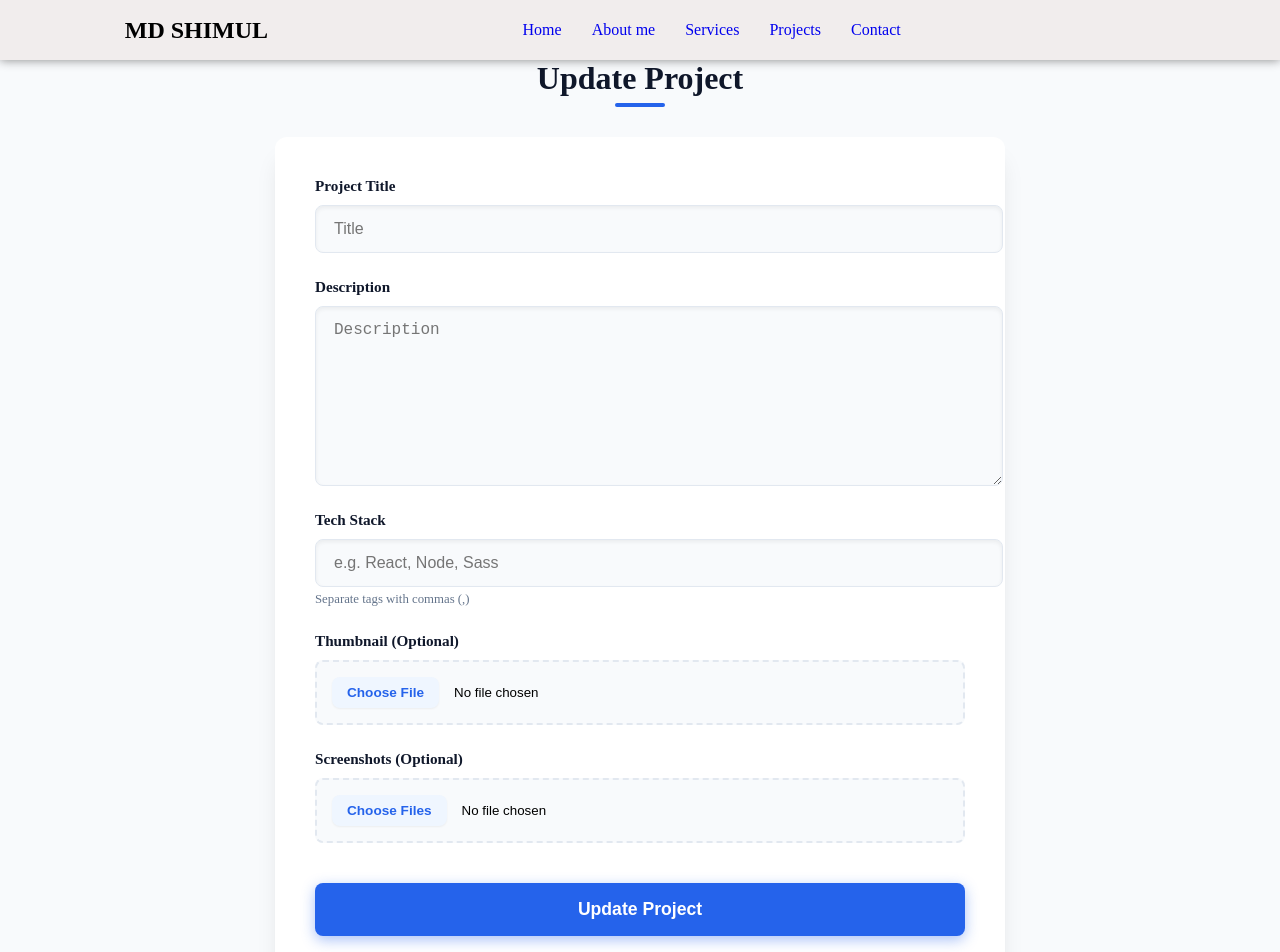
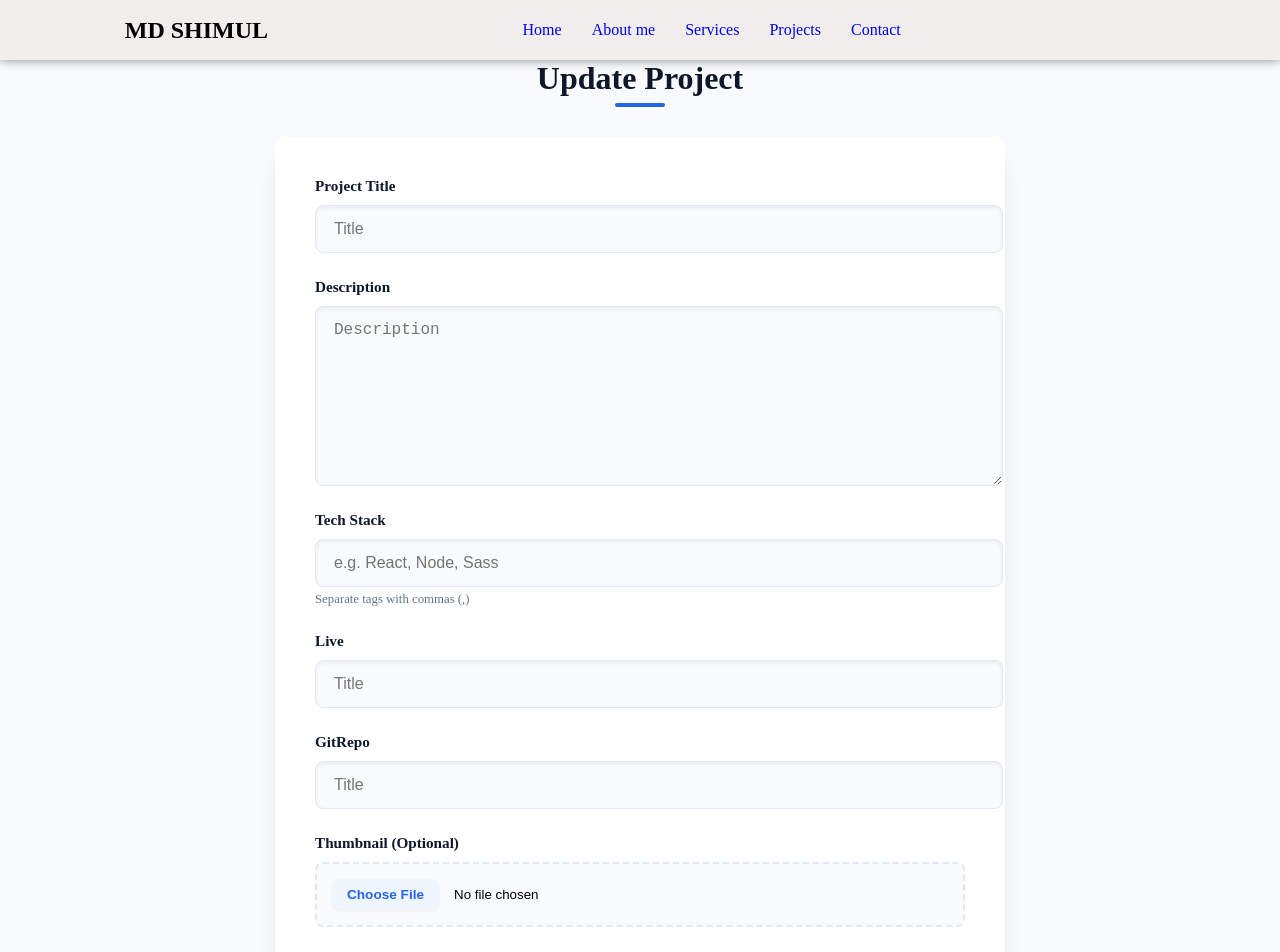
Before and after one commit to DarkEgale/MernPortfolio, a React (Vite) app: page /admin/update in a window 1280 px wide. Shown: the top 952 px of the page. Built offline with nearby package versions, Linux system fonts and the light colour scheme.

Commit message:
add live link

```diff
--- a/src/Components/Admin/ProjectUpload/ProjectUpload.jsx
+++ b/src/Components/Admin/ProjectUpload/ProjectUpload.jsx
@@ -1,12 +1,14 @@
-import React, { useState } from 'react';
-import './ProjectUpload.scss';
+import React, { useState } from "react";
+import "./ProjectUpload.scss";
 
 export const UploadProject = () => {
-    const [title, setTitle] = useState('');
-    const [description, setDescription] = useState('');
-    const [techStack, setTechStack] = useState('');
+  const [title, setTitle] = useState("");
+  const [description, setDescription] = useState("");
+  const [techStack, setTechStack] = useState("");
   const [thumbnail, setThumbnail] = useState(null);
   const [screenShots, setScreenShots] = useState([]);
+  const [live,setLive]=useState('')
+  const [gitrepo,setGitRepo]=useState('')
   const [loading, setLoading] = useState(false);
 
   const handleSubmit = async (e) => {
@@ -14,38 +16,49 @@ export const UploadProject = () => {
     setLoading(true);
 
     const formData = new FormData();
-        formData.append('title', title);
-        formData.append('description', description);
+    formData.append("title", title);
+    formData.append("description", description);
+    formData.append('live',live);
+    formData.append('gitrepo',gitrepo)
 
-        const techArray = techStack.split(',').map(item => item.trim()).filter(item => item !== "");
-        formData.append('techStack', JSON.stringify(techArray));
+    const techArray = techStack
+      .split(",")
+      .map((item) => item.trim())
+      .filter((item) => item !== "");
+    formData.append("techStack", JSON.stringify(techArray));
 
     if (thumbnail) {
-            formData.append('thumbnail', thumbnail);
+      formData.append("thumbnail", thumbnail);
     }
 
     if (screenShots.length > 0) {
       screenShots.forEach((file) => {
-                formData.append('screenShots', file);
+        formData.append("screenShots", file);
       });
     }
 
     try {
-            const response = await fetch('https://mernportfolio-7x6r.onrender.com/api/admin/create', {
-                method: 'POST',
+      const response = await fetch(
+        "https://mernportfolio-7x6r.onrender.com/api/admin/create",
+        {
+          method: "POST",
           body: formData,
-                credentials: 'include',
-            });
+          credentials: "include",
+        },
+      );
 
       const result = await response.json();
 
       if (response.ok) {
         alert("Project Uploaded Successfully!");
-                setTitle('');
-                setDescription('');
-                setTechStack('');
+        setTitle("");
+        setDescription("");
+        setLive('')
+        setGitRepo('')
+        setTechStack("");
         setThumbnail(null);
         setScreenShots([]);
+
       } else {
         alert(result.message || "Upload failed");
       }
@@ -90,7 +103,31 @@ export const UploadProject = () => {
             onChange={(e) => setTechStack(e.target.value)}
             required
           />
-                    <small style={{color: '#64748b', fontSize: '0.8rem'}}>Separate tags with commas (,)</small>
+          <small style={{ color: "#64748b", fontSize: "0.8rem" }}>
+            Separate tags with commas (,)
+          </small>
+        </div>
+
+        <div className="input-group">
+          <label htmlFor="">Live</label>
+          <input
+            type="text"
+            placeholder="Title"
+            value={live}
+            onChange={(e) => setTitle(e.target.value)}
+            required
+          />
+        </div>
+
+        <div className="input-group">
+          <label htmlFor="">GitRepo:</label>
+          <input
+            type="text"
+            placeholder="Title"
+            value={gitrepo}
+            onChange={(e) => setTitle(e.target.value)}
+            required
+          />
         </div>
 
         <div className="input-group">
--- a/src/Components/Admin/UpdateProject/UpdateProject.jsx
+++ b/src/Components/Admin/UpdateProject/UpdateProject.jsx
@@ -4,6 +4,8 @@ import './UpdateProject.scss';
 export const UpdateProject = ({ projectId, onUpdateSuccess }) => {
     const [title, setTitle] = useState('');
     const [description, setDescription] = useState('');
+    const [live,setLive]=useState('');
+    const [gitrepo,setGitRepo]=useState('')
     const [techStack, setTechStack] = useState('');
     const [thumbnail, setThumbnail] = useState(null);
     const [screenShots, setScreenShots] = useState([]);
@@ -20,6 +22,8 @@ export const UpdateProject = ({ projectId, onUpdateSuccess }) => {
                     setTitle(data.title || '');
                     setDescription(data.description || '');
                     setTechStack(data.techStack ? data.techStack.join(', ') : '');
+                    setLive(data.live);
+                    setGitRepo(data.gitrepo)
                 }
             } catch (error) {
                 console.error("Fetch Error:", error);
@@ -35,6 +39,8 @@ export const UpdateProject = ({ projectId, onUpdateSuccess }) => {
         const formData = new FormData();
         formData.append('title', title);
         formData.append('description', description);
+        formData.append('live',live);
+        formData.append('gitrepo',gitrepo)
 
         const techArray = techStack.split(',').map(item => item.trim()).filter(item => item !== "");
         formData.append('techStack', JSON.stringify(techArray));
@@ -108,7 +114,25 @@ export const UpdateProject = ({ projectId, onUpdateSuccess }) => {
                     />
                     <small style={{color: '#64748b', fontSize: '0.8rem'}}>Separate tags with commas (,)</small>
                 </div>
-
+                <div className="input-group">
+                    <label>Live</label>
+                    <input
+                        type="text"
+                        placeholder="Title"
+                        value={live}
+                        onChange={(e) => setLive(e.target.value)}
+                        required
+                    />
+                </div><div className="input-group">
+                    <label>GitRepo</label>
+                    <input
+                        type="text"
+                        placeholder="Title"
+                        value={gitrepo}
+                        onChange={(e) => setGitRepo(e.target.value)}
+                        required
+                    />
+                </div>
                 <div className="input-group">
                     <label>Thumbnail (Optional)</label>
                     <input
--- a/src/Pages/Public/ProjectDetails/ProjectsDetails.jsx
+++ b/src/Pages/Public/ProjectDetails/ProjectsDetails.jsx
@@ -84,7 +84,10 @@ export const ProjectDetails = () => {
                         </button>
                     </div>
                 )}
-
+                <div className="liveButtons">
+                    <button onClick={()=>window.open(project.live)}>Live</button>
+                    <button onClick={()=>window.open(project.gitrepo)}>GitRepository</button>
+                </div>
                 <section className="description-section">
                     <h2>Project Overview</h2>
                     <p>{project.description}</p>
```
Also changed, not shown: 2 other files (tests, documents, lock files or other folders). Lines whose indentation alone changed are shown as unchanged.
